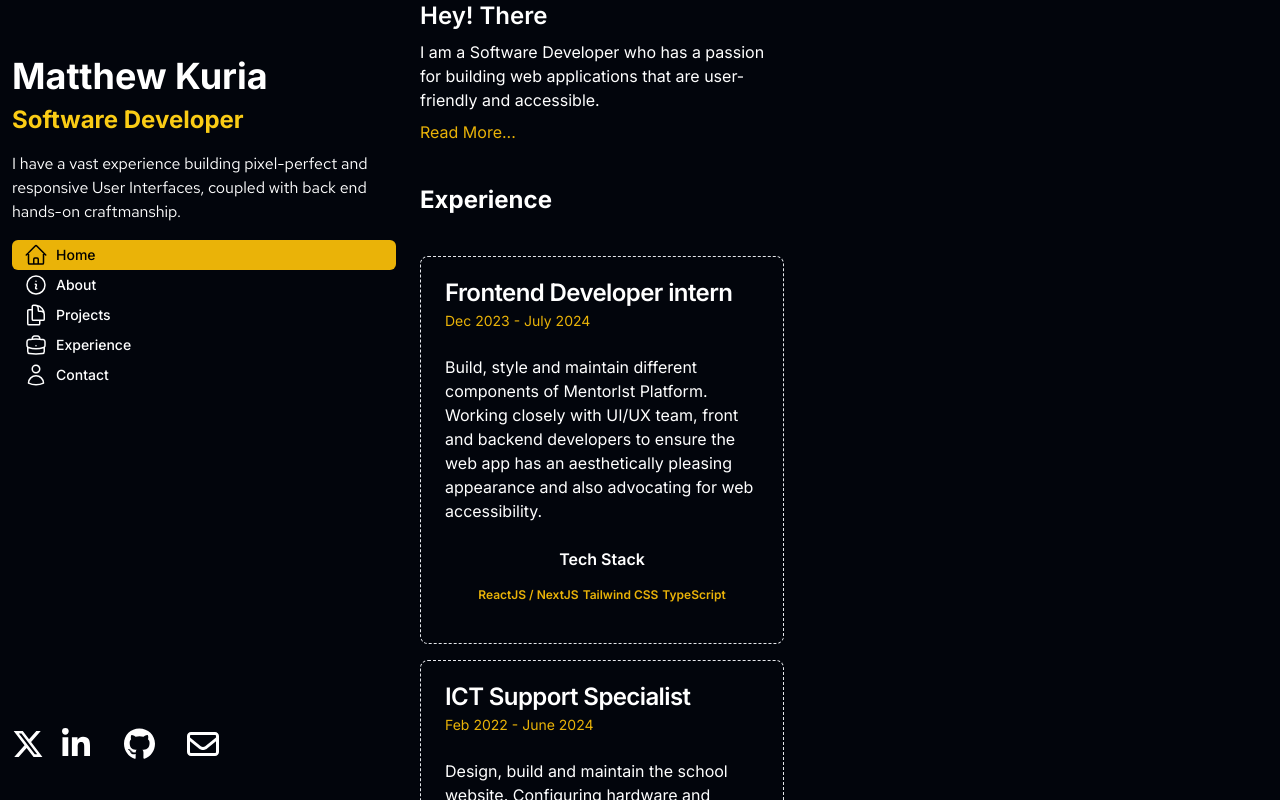
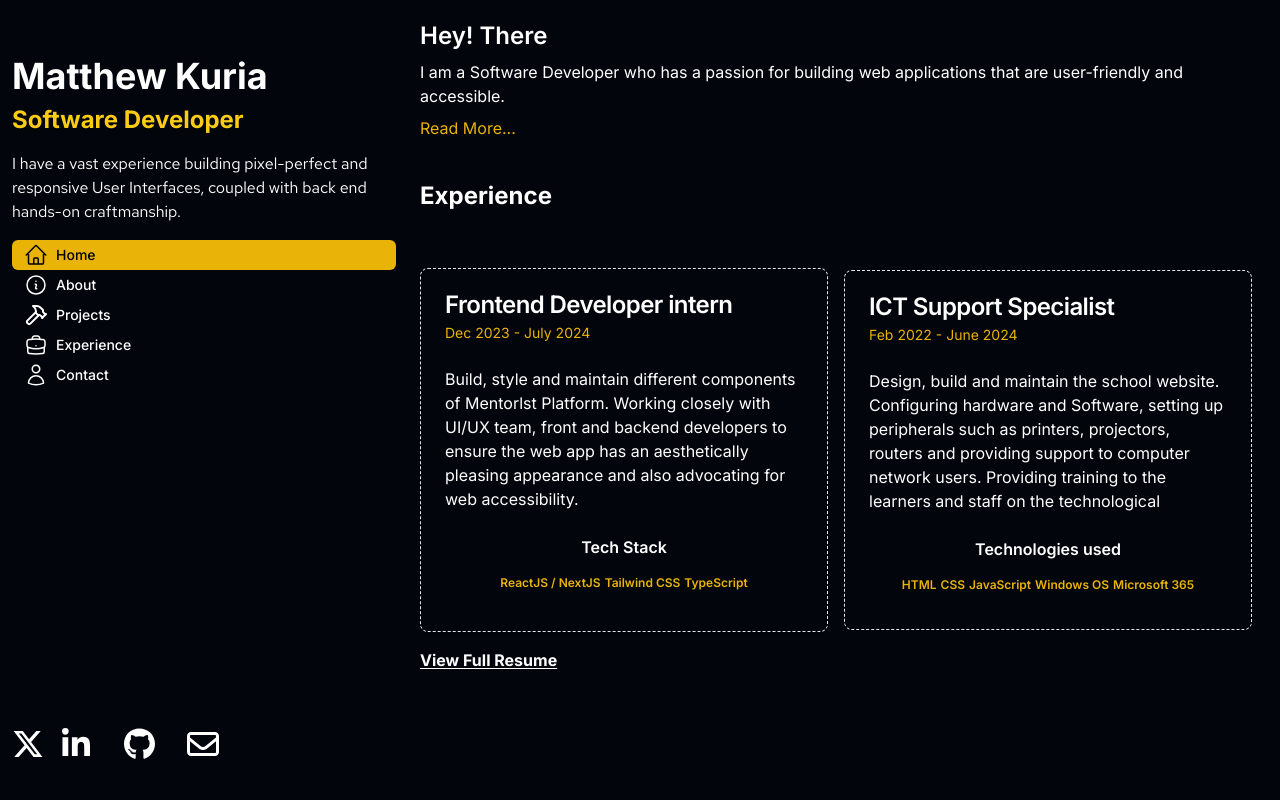
Before and after one commit to matthewkuria/myportifolio, a Next.js app: page / in a window 1280 px wide. Shown: the top 800 px of the page. Built offline with nearby package versions, Linux system fonts and the light colour scheme; a web font is replaced by a local one.

Commit message:
Fix the experience section on the home page

```diff
--- a/app/page.tsx
+++ b/app/page.tsx
@@ -4,7 +4,7 @@ import { Card, CardContent, CardDescription, CardFooter, CardHeader, CardTitle }
 export default function Home() {
 
   return (
-    <main className="flex flex-col h-screen max-w-sm pl-5">
+    <main className="flex flex-col md:flex md:justify-center md:items-center p-5">
       <div className="intro">
         <h4 className="font-semibold text-2xl">Hey! There</h4>
         <p className="my-2">I am a Software Developer who has a passion
@@ -12,10 +12,11 @@ export default function Home() {
         </p>
         <Link href="/about" className="text-yellow-500 hover:text-white">Read More...</Link>
       </div>
-      <section className="w-full" id="experience">
+      <section className="w-full">
         <h6 className="my-10 font-bold text-2xl">Experience</h6>
-        <Link href="https://mentorlst.com/">
-            <Card className="w-full border-dashed hover:shadow-white my-4">
+        <div className="grid grid-cols-1 md:grid-cols-2 gap-4 justify-center items-center">
+          <Link href="https://mentorlst.com/">
+            <Card className="w-full border-dashed hover:shadow-white my-4 md:max-h-[380px]">
               <CardHeader>
                 <CardTitle>Frontend Developer intern</CardTitle>
                 <CardDescription className="text-yellow-500">Dec 2023 - July 2024</CardDescription>
@@ -36,13 +37,13 @@ export default function Home() {
               </CardFooter>
             </Card>
         </Link>
-        <Card className="w-full border-dashed hover:shadow-white">
+        <Card className="w-full border-dashed hover:shadow-white md:max-h-[360px]">
             <CardHeader>
               <CardTitle>ICT Support Specialist</CardTitle>
               <CardDescription className="text-yellow-500">Feb 2022 - June 2024</CardDescription>
             </CardHeader>
             <CardContent>
-            <p>Design, build and maintain the school website.
+            <p className="md:max-h-36 overflow-y-scroll">Design, build and maintain the school website.
               Configuring hardware and Software, setting up peripherals such as printers, projectors,
               routers and providing support to computer network users.
               Providing training to the learners and staff on the technological advances.
@@ -61,6 +62,7 @@ export default function Home() {
               </div>
             </CardFooter>
           </Card>
+        </div>
       <Link href="#" className="my-5 font-bold underline underline-offset-2 hover:text-yellow-500">View Full Resume</Link>
       </section>
 
--- a/app/ui/home/nav-links.tsx
+++ b/app/ui/home/nav-links.tsx
@@ -9,10 +9,11 @@ import {
   BriefcaseIcon,
   InformationCircleIcon,
 } from '@heroicons/react/24/outline';
+import { HammerIcon } from "lucide-react";
 const links = [
   { name: 'Home', href: '/', icon: HomeIcon },
   { name: 'About', href: '/about', icon: InformationCircleIcon },
-  { name: 'Projects', href: '/projects', icon:DocumentDuplicateIcon},
+  { name: 'Projects', href: '/projects', icon: HammerIcon},
   { name: 'Experience', href: '/experience', icon: BriefcaseIcon },
   {name: 'Contact', href: '/contact', icon: UserIcon}
 
```
